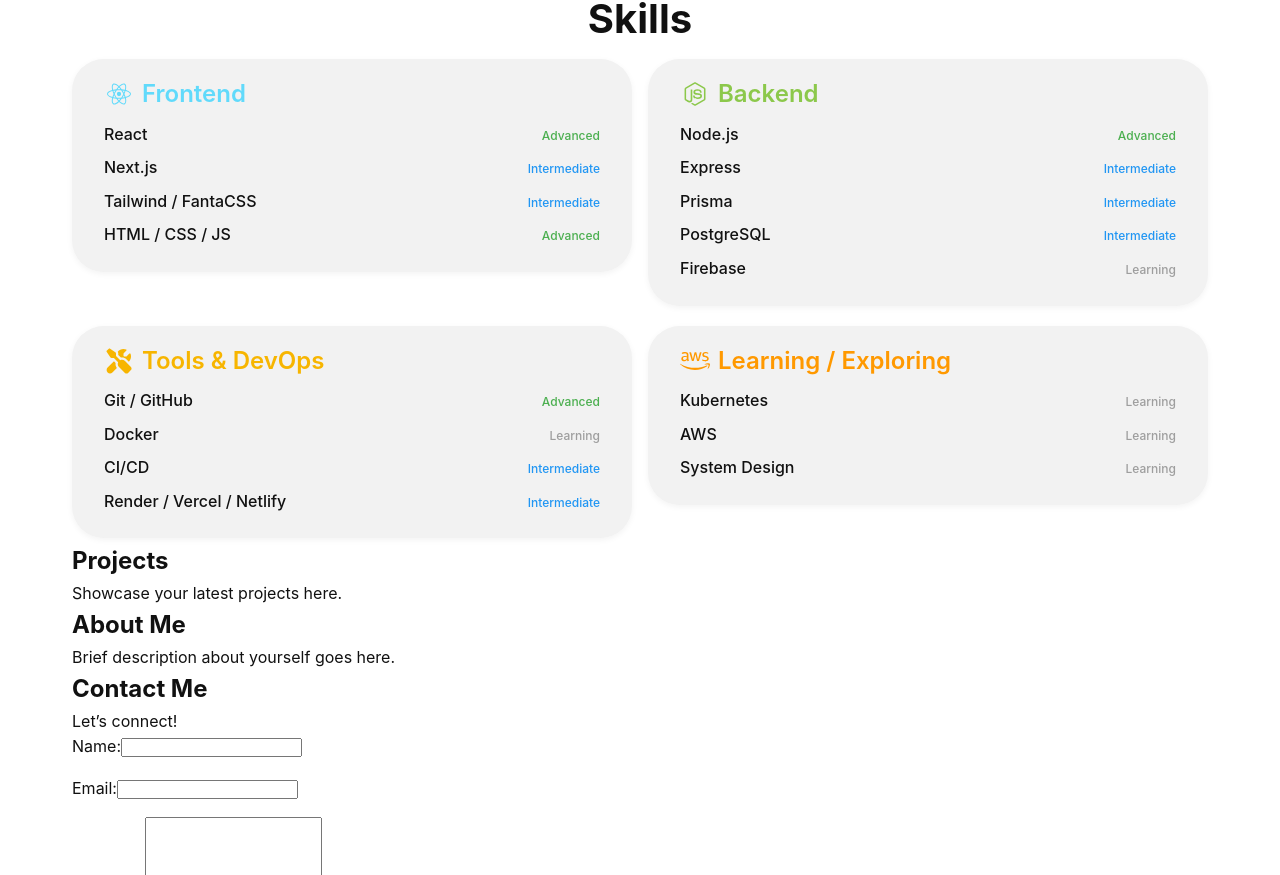
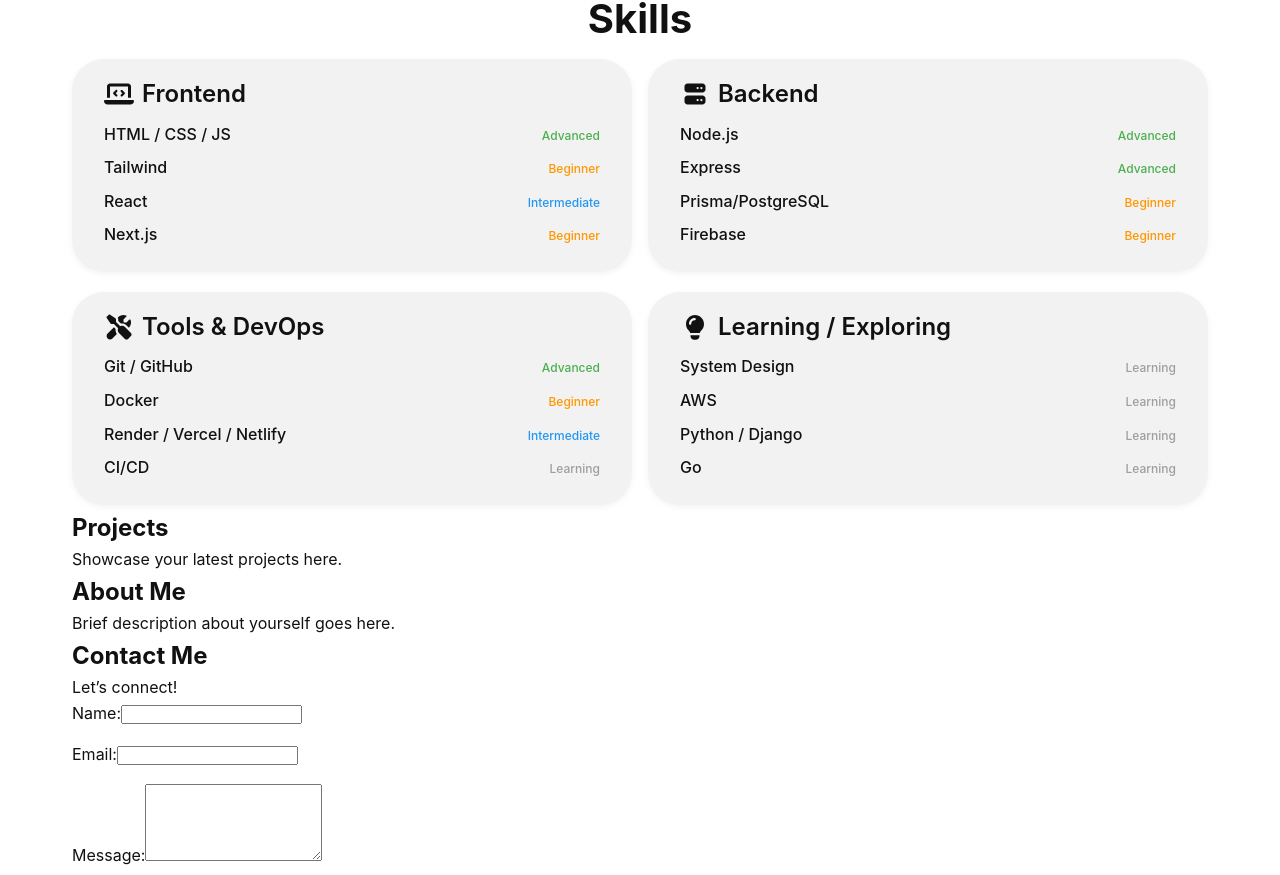
Before and after one commit to N-PanhaMony/portfolio_3.0.0, a React (Vite) app: page / in a window 1280 px wide. Shown: the part 1618-2493 px from the top of the page. Built offline with nearby package versions, Linux system fonts and the light colour scheme.

Commit message:
Change skills icon

```diff
--- a/src/data/skills.js
+++ b/src/data/skills.js
@@ -1,49 +1,44 @@
-import { faReact, faNodeJs, faAws } from "@fortawesome/free-brands-svg-icons";
-import {faTools } from "@fortawesome/free-solid-svg-icons";
+import { faLaptopCode, faServer, faTools, faLightbulb } from "@fortawesome/free-solid-svg-icons";
 
 export const skillsData = [
   {
     category: "Frontend",
-    icon: faReact,
-    color: "#61dafb", // React blue as accent
+    icon: faLaptopCode,
     skills: [
-      { name: "React", level: "Advanced" },
-      { name: "Next.js", level: "Intermediate" },
-      { name: "Tailwind / FantaCSS", level: "Intermediate" },
       { name: "HTML / CSS / JS", level: "Advanced" },
+      { name: "Tailwind", level: "Beginner" },
+      { name: "React", level: "Intermediate" },
+      { name: "Next.js", level: "Beginner" },
     ],
   },
   {
     category: "Backend",
-    icon: faNodeJs,
-    color: "#8cc84b", // Node green
+    icon: faServer,
     skills: [
       { name: "Node.js", level: "Advanced" },
-      { name: "Express", level: "Intermediate" },
-      { name: "Prisma", level: "Intermediate" },
-      { name: "PostgreSQL", level: "Intermediate" },
-      { name: "Firebase", level: "Learning" },
+      { name: "Express", level: "Advanced" },
+      { name: "Prisma/PostgreSQL", level: "Beginner" },
+      { name: "Firebase", level: "Beginner" },
     ],
   },
   {
     category: "Tools & DevOps",
     icon: faTools,
-    color: "#f7b500",
     skills: [
       { name: "Git / GitHub", level: "Advanced" },
-      { name: "Docker", level: "Learning" },
-      { name: "CI/CD", level: "Intermediate" },
+      { name: "Docker", level: "Beginner" },
       { name: "Render / Vercel / Netlify", level: "Intermediate" },
+      { name: "CI/CD", level: "Learning" },
     ],
   },
   {
     category: "Learning / Exploring",
-    icon: faAws,
-    color: "#ff9900",
+    icon: faLightbulb,
     skills: [
-      { name: "Kubernetes", level: "Learning" },
+      { name: "System Design", level: "Learning" },
       { name: "AWS", level: "Learning" },
-      { name: "System Design", level: "Learning" },
+      { name: "Python / Django", level: "Learning" },
+      { name: "Go", level: "Learning" },
     ],
   },
 ];
--- a/src/pages/Skills.jsx
+++ b/src/pages/Skills.jsx
@@ -4,7 +4,7 @@
 
 export default function Skills() {
   return (
-    <section className="skills-container">
+    <section id="skills" className="skills-container">
       <h1 className="section-title">Skills</h1>
 
       <div className="skills-grid">
```
